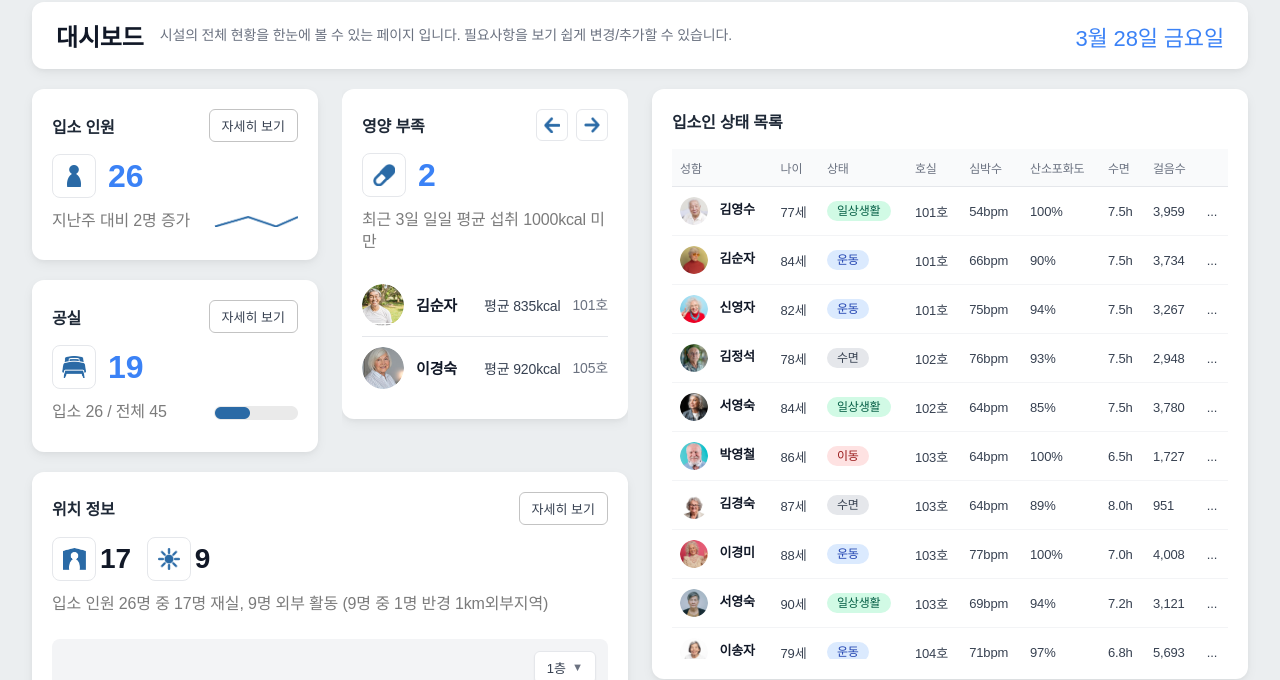
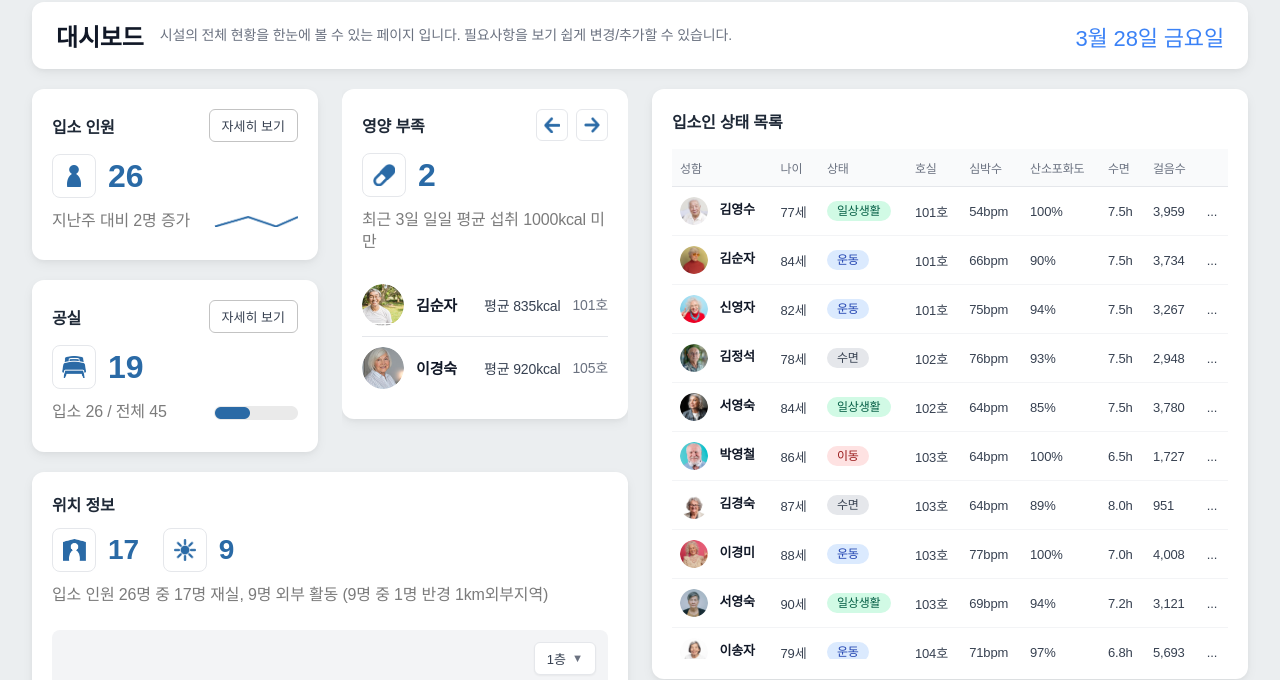
Before and after one commit to lsh411/web-monitor-demo, a plain HTML site: page index.html in a window 1280 px wide. Shown: the part 82-762 px from the top of the page. Drawn offline with Linux system fonts and the light colour scheme; a web font is replaced by a local one.

Commit message:
Add files via upload

```diff
--- a/index.html
+++ b/index.html
@@ -135,7 +135,7 @@
                 <span class="card-title">위치 정보</span>
                 <button class="info-btn"><span class="icon info"></span></button>
               </div>
-              <button class="card-detail top-right">자세히 보기</button>
+              <!-- <button class="card-detail top-right">자세히 보기</button> -->
             </div>
             <div class="card-main">
               <span class="icon location" style="background-image: url('assets/card4.png');"></span>
--- a/style.css
+++ b/style.css
@@ -364,7 +364,7 @@ body {
 .card-value {
   font-size: 2rem; /* 32px */
   font-weight: 700;
-  color: #111827; /* Darker text for value */
+  color: #2A6AA6;
   margin: 0;
 }
 
@@ -408,7 +408,6 @@ body {
   height: auto;           /* allow to grow when content wraps */
 }
 .card-inmates .icon.person { background-image: url('icon-person-blue.svg'); } /* Assuming a blue version */
-.card-inmates .card-value { color: #3B82F6; } /* Blue value for inmates */
 .mini-graph {
   width: 84px;
   height: auto;
@@ -417,7 +416,6 @@ body {
 }
 
 .card-vacancy .icon.bed { background-image: url('icon-bed-blue.svg'); }
-.card-vacancy .card-value { color: #3B82F6; } /* Blue value for vacancy */
 .card-bar-container {
     flex-grow: 1;
     display: flex;
@@ -444,7 +442,6 @@ body {
 }
 
 .card-nutrition .icon.nutrition { background-image: url('icon-pill-blue.svg'); } /* Pill icon */
-.card-nutrition .card-value { color: #3B82F6; }
 .card-nutrition .card-header {
     /* justify-content: flex-start; Already handled by space-between on .card-header */
 }
@@ -539,7 +536,7 @@ body {
 
 .card-location .icon.location { background-image: url('icon-pin-blue.svg'); }
 .card-location .icon.snow { background-image: url('icon-snow-blue.svg'); margin-left: 12px; }
-.card-location .card-main { gap: 4px; } /* Tighter gap for location values */
+.card-location .card-main { gap: 12px; } /* Tighter gap for location values */
 .card-location .card-value { font-size: 1.75rem; } /* Smaller for two values */
 
 .location-map-container { /* New container for map + selector */
```
